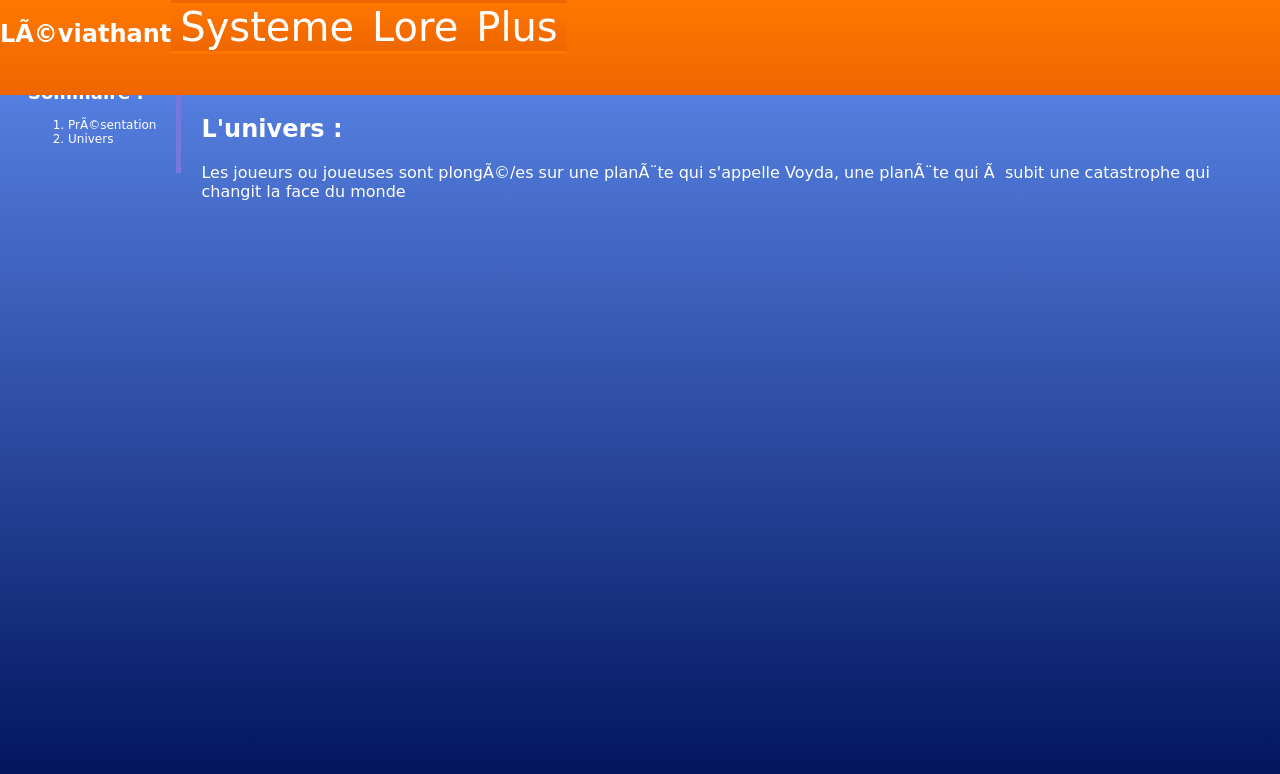
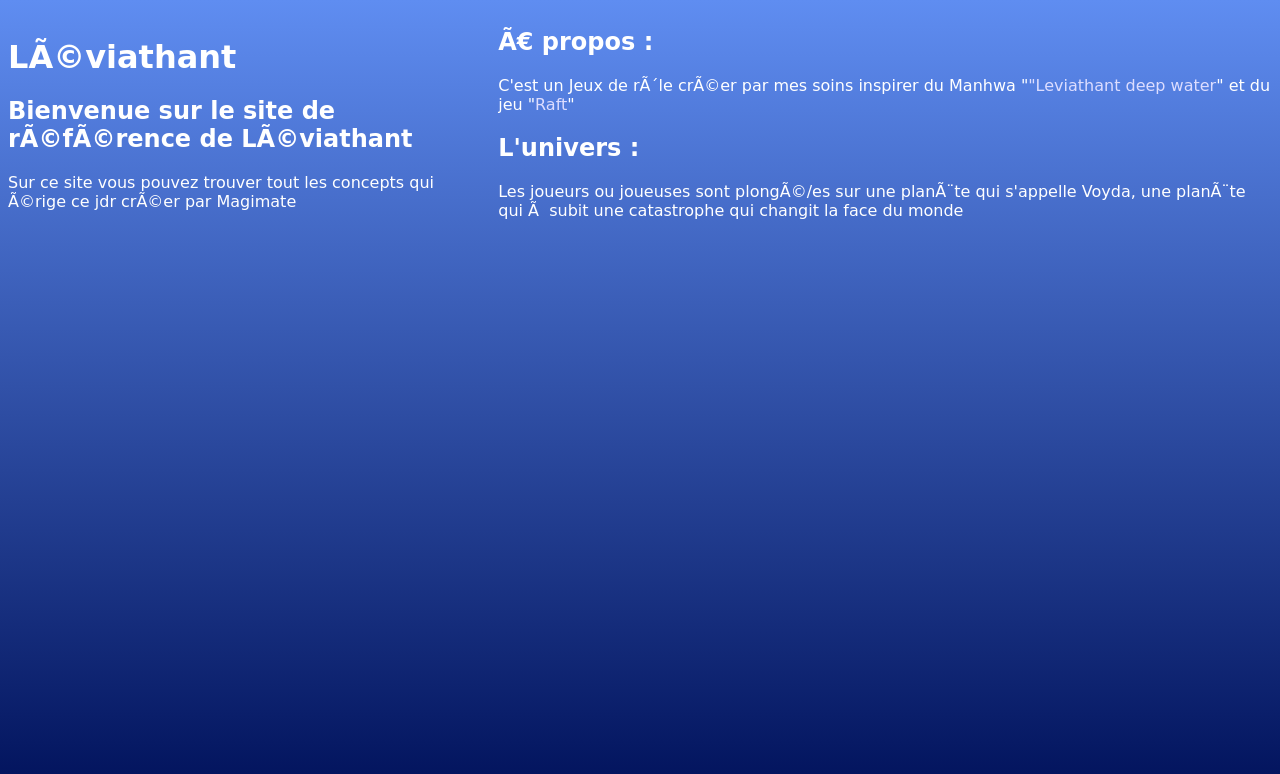
Before and after one commit to Matemil-25/Leviathant_site, a plain HTML site: page index.html in a window 1280 px wide. Drawn offline with Linux system fonts and the light colour scheme.

Commit message:
V0.8 : refonte du site -> Wiki

```diff
--- a/index.css
+++ b/index.css
@@ -18,48 +18,6 @@ body
     display:flex;
     align-items:center;
     gap: 20px;
-}
-
-.NavBar
-{
-    position: fixed;
-    top: 0;
-    left: 0;
-    width: 100%;
-    height: 95px;
-    background:linear-gradient(to bottom, #ff7700 ,#ee6600 );
-    align-content: center;
-    padding: 0 20 px;
-    display: flex;
-}
-
-.NavBar a[href^="Html"] button
-{
-    background:linear-gradient(to bottom, #ff7700 ,#ee6600 );
-    color: #ffffff;
-    border: none;
-    font-family: cursive;
-    font-size: 40px;
-    cursor: pointer;
-    border: solid transparent;
-    transition: all 0.3s ease;
-    width: 100%;
-}
-
-a[href^="Html"] button:hover
-{
-    background:linear-gradient(to bottom, #ff9944 ,#ffbb55 );
-    font-size: 25px;
-    border:7px #fff solid;
-    border-bottom:3px #fff solid ;
-    border-top: 0px;
-    text-shadow:3px 3px #f70;
-}
-a[href^="Html"] button:focus
-{
-    color :#966;
-    background:linear-gradient(to bottom, #fe3,#feb);
-    font-size: 25px;
 }
 
 a[href^="https"]
--- a/index.html
+++ b/index.html
@@ -6,24 +6,16 @@
      <link rel="stylesheet" href="index.css">
 </head>
 <body>
-    <nav class="NavBar">
-        <h1>Léviathant</h1>
-        <a href="Html/Systeme.html"><button class="Systeme" type="NavBar">Systeme</button></a>
-        <a href="Html/Lore.html"><button class="Lore" type="NavBar">Lore</button></a>
-        <a href="Html/Plus.html"><button class="Plus" type="NavBar">Plus</button></a>
-    </nav>
     <div class="Principal">
-        <nav class="Sommaire">
-            <h1>Sommaire :</h1>
-            <ol>
-                <li> <a href="#Présentation">Présentation</a> </li>
-                <li> <a href="#Univers">Univers</a> </li>
-            </ol>
-        </nav>
+        <div class="first">
+            <h1>Léviathant</h1>
+            <h2>Bienvenue sur le site de référence de Léviathant</h2>
+            <p>Sur ce site vous pouvez trouver tout les concepts qui érige ce jdr créer par Magimate</p>
+        </div>
         <main class="Presentation">
-            <h2 id="#Présentation">Présentation :</h2>
+            <h2 id="#Présentation">À propos :</h2>
             <p>C'est un Jeux de rôle créer par mes soins inspirer du Manhwa "<a href="https://www.webtoons.com/fr/sf/leviathan/list?title_no=7320" target="_blank">"Leviathant deep water</a>" et du jeu "<a href="https://store.steampowered.com/app/648800/Raft/?l=french" target="_blank">Raft</a>"</p>
-            <h2 id="#Univers">L'univers :</h3>
+            <h2 id="#Univers">L'univers :</h2>
             <p>Les joueurs ou joueuses sont plongé/es sur une planète qui s'appelle Voyda, une planète qui à subit une catastrophe qui changit la face du monde </p>
         </main>
     </div>
```
